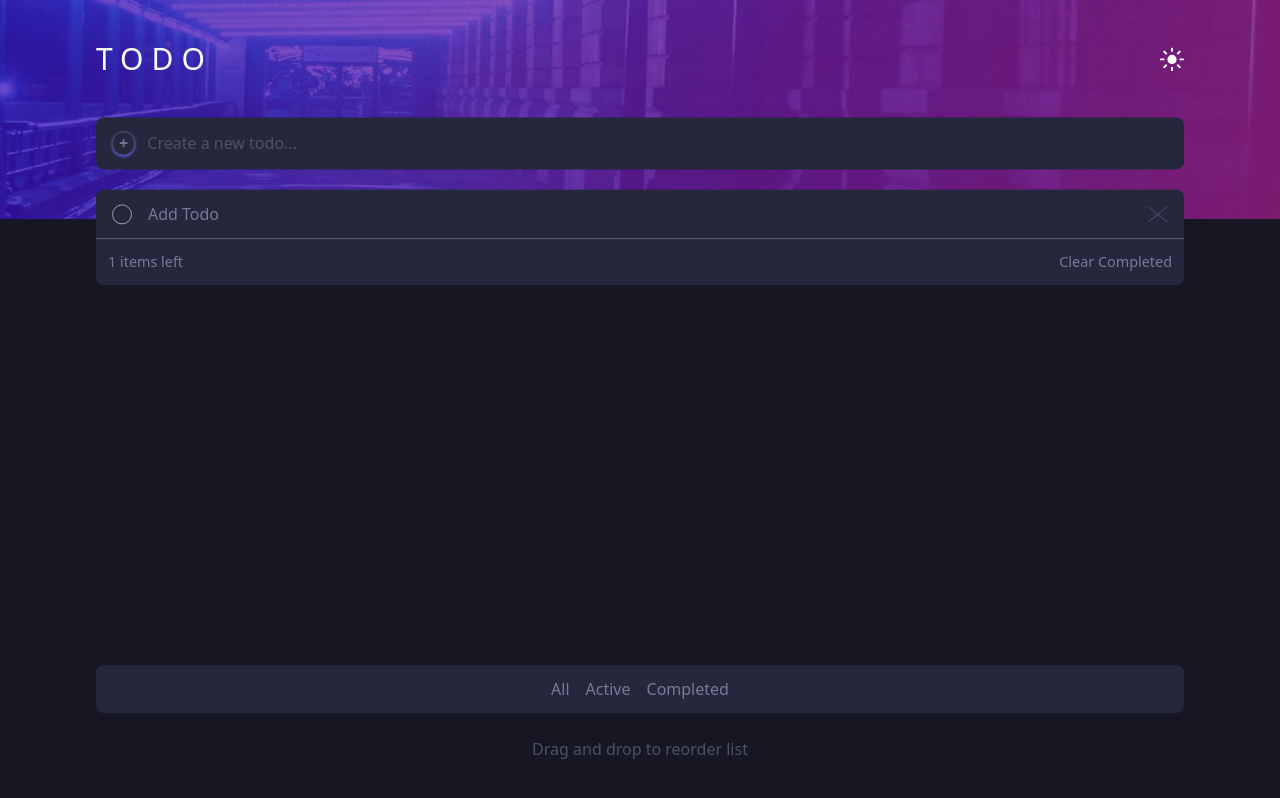
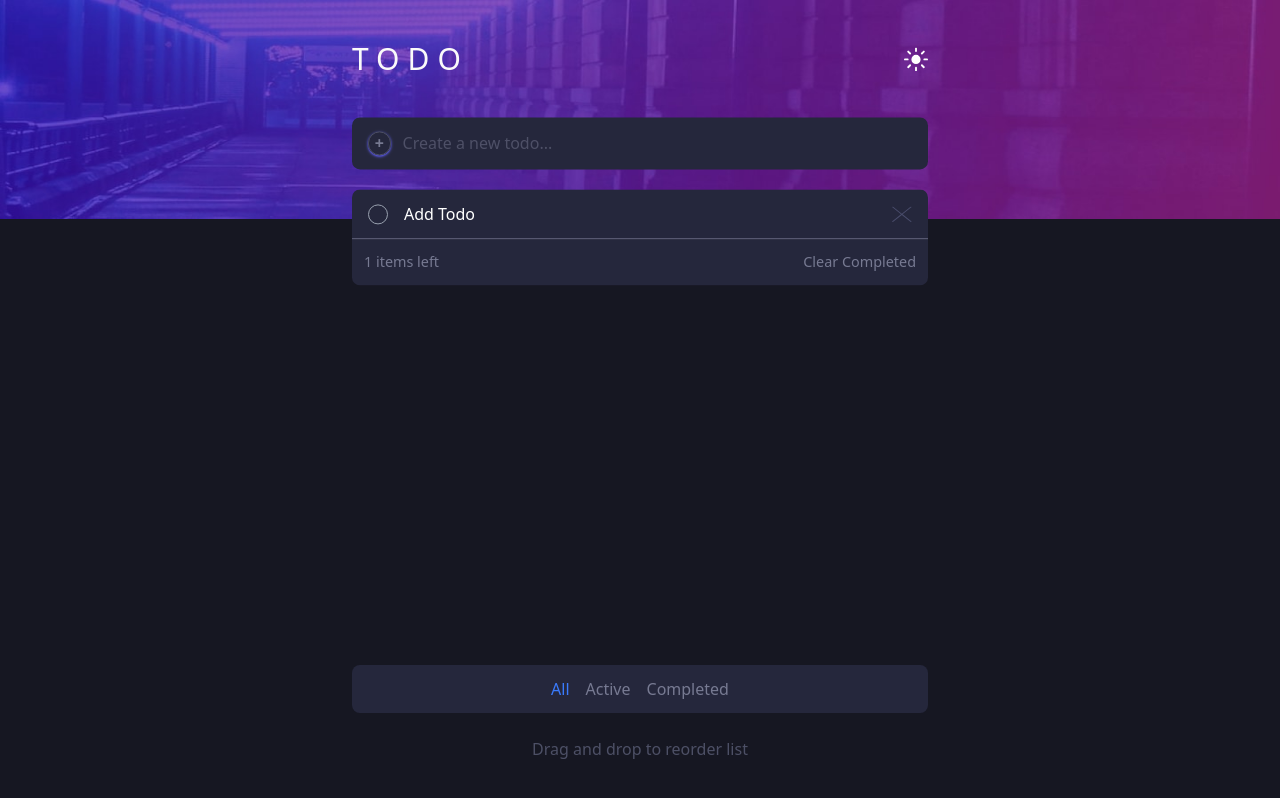
Before and after one commit to ZcRaaTch/Todo-app, a React (Vite) app: page / in a window 1280 px wide. Built offline with nearby package versions, Linux system fonts and the light colour scheme; the HTML template or start-up script is replaced by a standard one.

Commit message:
added all, active and completed filters

```diff
--- a/src/App.jsx
+++ b/src/App.jsx
@@ -13,7 +13,7 @@ function App() {
     <>
       <div className="bg-[url('/images/bg-mobile-light.jpg')] dark:bg-[url('/images/bg-mobile-dark.jpg')] sm:bg-[url('/images/bg-desktop-light.jpg')] sm:dark:bg-[url('/images/bg-desktop-dark.jpg')] w-full h-[13.7rem] bg-[length:100%_100%] bg-no-repeat"></div>
       <div className="z-10 -translate-y-[12.6rem] w-full">
-        <div className=" mx-auto my-6 mb flex justify-between w-[85%]">
+        <div className=" mx-auto my-6 mb flex justify-between w-[85%] sm:w-[75%] lg:w-[45%] md:w-[50%]">
           <h1 className="font-medium tracking-[0.5rem] text-[var(--color-light-primary)] text-3xl">
             TODO
           </h1>
--- a/src/components/Filter.jsx
+++ b/src/components/Filter.jsx
@@ -1,13 +1,40 @@
 import React from "react";
+import { useSelector, useDispatch } from "react-redux";
+import { setFilter } from "../store/todoSlice";
 import { CustomButton } from "./componentExport";
 
 function Filter() {
+  const dispatch = useDispatch();
+  const activeFilter = useSelector((state) => state.todos.filters);
   return (
     <>
-      <div className="w-[85%] mx-auto my-6 p-3 px-8 rounded-lg flex justify-center gap-4 bg-[var(--color-light-primary)] dark:bg-[var(--color-dark-secondary-1)]">
-        <CustomButton>All</CustomButton>
-        <CustomButton>Active</CustomButton>
-        <CustomButton>Completed</CustomButton>
+      <div className="w-[85%] lg:w-[45%] sm:w-[75%] md:w-[50%] mx-auto my-6 p-3 px-8 rounded-lg flex justify-center gap-4 bg-[var(--color-light-primary)] dark:bg-[var(--color-dark-secondary-1)]">
+        <CustomButton
+          onClick={() => dispatch(setFilter("All"))}
+          classname={`${
+            activeFilter === "All" ? "text-[var(--color-brighter-blue)]" : ""
+          }`}
+        >
+          All
+        </CustomButton>
+        <CustomButton
+          onClick={() => dispatch(setFilter("Active"))}
+          classname={`${
+            activeFilter === "Active" ? "text-[var(--color-brighter-blue)]" : ""
+          }`}
+        >
+          Active
+        </CustomButton>
+        <CustomButton
+          onClick={() => dispatch(setFilter("Completed"))}
+          classname={`${
+            activeFilter === "Completed"
+              ? "text-[var(--color-brighter-blue)]"
+              : ""
+          }`}
+        >
+          Completed
+        </CustomButton>
       </div>
     </>
   );
--- a/src/components/TodoForm.jsx
+++ b/src/components/TodoForm.jsx
@@ -15,7 +15,7 @@ function TodoForm() {
     <>
       <form
         onSubmit={addTodoHandler}
-        className="mx-auto mb-5 mt-10 flex gap-3 w-[85%] px-4 py-3.5 rounded-lg bg-[var(--color-light-primary)] dark:bg-[var(--color-dark-secondary-1)] "
+        className="mx-auto mb-5 mt-10 flex gap-3 w-[85%] sm:w-[75%] lg:w-[45%] md:w-[50%] px-4 py-3.5 rounded-lg bg-[var(--color-light-primary)] dark:bg-[var(--color-dark-secondary-1)] "
       >
         <button
           type="submit"
--- a/src/components/TodoList.jsx
+++ b/src/components/TodoList.jsx
@@ -4,7 +4,6 @@ import {
   removeTodo,
   toggleComplete,
   removeCompleted,
-  reorderTodos,
 } from "../store/todoSlice";
 import crossIcon from "../assets/icon-cross.svg";
 import checkIcon from "../assets/icon-check.svg";
@@ -12,12 +11,20 @@ import { CustomButton } from "./componentExport";
 
 function TodoList() {
   const todos = useSelector((state) => state.todos.todos);
+  const filters = useSelector((state) => state.todos.filters);
+
   const dispatch = useDispatch();
 
+  const filteredTodos = todos.filter((todo) => {
+    if (filters === "Active") return !todo.completed;
+    if (filters === "Completed") return todo.completed;
+    return true;
+  });
+
   return (
-    <div className="w-[85%] mx-auto min-h-[250px] max-h-[260px] -translate-y-[12.6rem]">
+    <div className="w-[85%] lg:w-[45%] sm:w-[75%] md:w-[50%] mx-auto min-h-[250px] max-h-[260px] -translate-y-[12.6rem]">
       <ul className="list-none rounded-lg overflow-hidden flex-col divide-y-[1px]">
-        {todos.map((todo) => (
+        {filteredTodos.map((todo) => (
           <li
             key={todo.id}
             className="m-0 flex gap-4 w-full min-h-[50px] p-3 px-4 bg-[var(--color-light-primary)] dark:bg-[var(--color-dark-secondary-1)]"
@@ -44,7 +51,7 @@ function TodoList() {
               className={`w-full flex-1 self-center ${
                 todo.completed
                   ? "line-through text-[var(--color-light-secondary-3)] dark:text-[var(--color-dark-secondary-5)]"
-                  : "font-medium"
+                  : "font-medium text-white"
               }`}
             >
               {todo.text}
--- a/src/store/todoSlice.js
+++ b/src/store/todoSlice.js
@@ -2,6 +2,7 @@ import { createSlice, nanoid } from "@reduxjs/toolkit";
 
 const initialState = {
   todos: [{ id: nanoid(), text: "Add Todo", completed: false }],
+  filters: "All",
 };
 
 export const todoSlice = createSlice({
@@ -30,12 +31,8 @@ export const todoSlice = createSlice({
     removeCompleted: (state) => {
       state.todos = state.todos.filter((todo) => !todo.completed);
     },
-    reorderTodos: (state, action) => {
-      const { oldIndex, newIndex } = action.payload;
-      if (oldIndex !== -1 && newIndex !== -1) {
-        const [movedItem] = state.todos.splice(oldIndex, 1);
-        state.todos.splice(newIndex, 0, movedItem);
-      }
+    setFilter: (state, action) => {
+      state.filters = action.payload;
     },
   },
 });
@@ -45,6 +42,6 @@ export const {
   removeTodo,
   toggleComplete,
   removeCompleted,
-  reorderTodos,
+  setFilter,
 } = todoSlice.actions;
 export default todoSlice.reducer;
```
